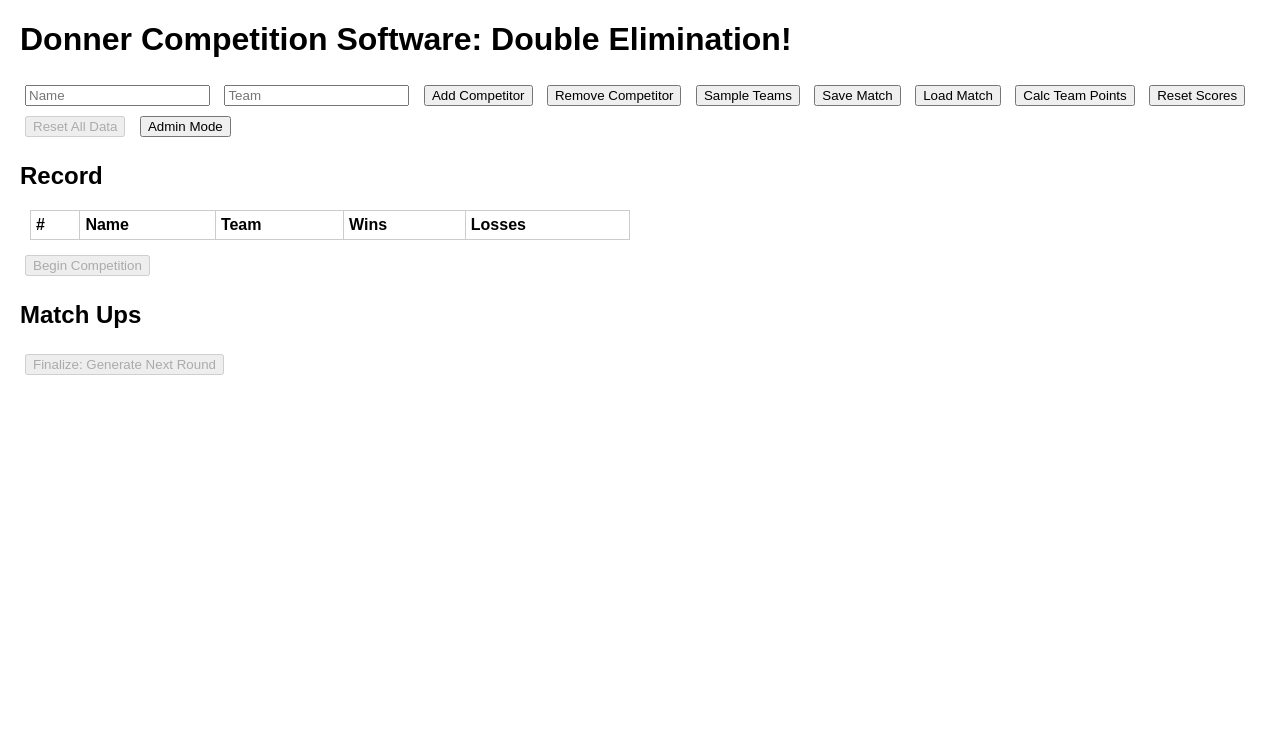
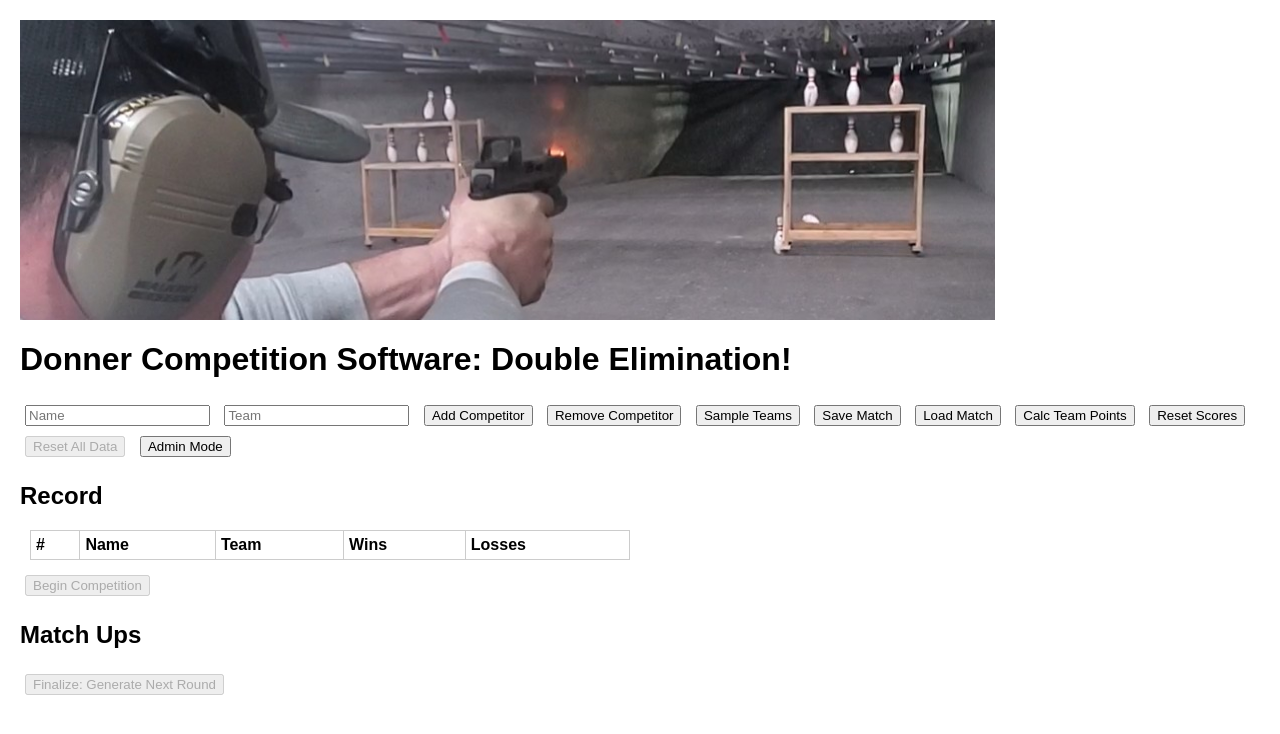
Before and after one commit to aldo9253/bracket.io, a plain HTML site: page index.html in a window 1280 px wide. Drawn offline with Linux system fonts and the light colour scheme.

Commit message:
Add files via upload
added background

```diff
--- a/index.html
+++ b/index.html
@@ -8,6 +8,18 @@
     body {
       font-family: sans-serif;
       margin: 20px;
+    }
+    .title-section {
+      display: flex;
+      flex-direction: column;
+      justify-content: flex-start; /* aligns content to the top */
+      background-image: url("background_crop.jpg"); /* Path to your image file */
+      background-size: 975px 300px;     /* Adjusts the image to cover the entire container */
+      background-repeat: no-repeat;
+      background-position: top left;
+      padding: 150px;              /* Adjust padding as needed */
+      color: white;               /* Ensure text is readable */
+      text-align: top left;
     }
     #controls input {
       margin: 0 5px;
@@ -50,11 +62,14 @@
 }
   </style>
 </head>
+
 <body>
   <!-- The rest of your HTML remains unchanged -->
-  <h1>Donner Competition Software: Double Elimination!</h1>
+  <!-- h1>Donner Competition Software: Double Elimination!</h1 -->
+  <div class="title-section">  </div>
 
   <div id="controls">
+    <h1>Donner Competition Software: Double Elimination!</h1>
     <input type="text" id="name" placeholder="Name">
     <input type="text" id="team" placeholder="Team">
     <button id="addCompetitor">Add Competitor</button>
```
Also changed, not shown: background_crop.jpg (added).
